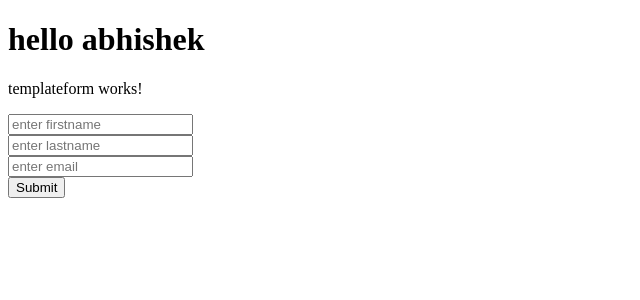
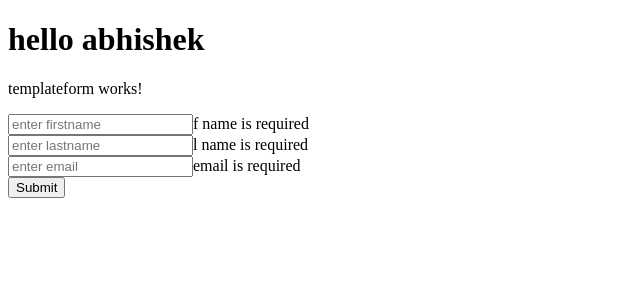
Before and after one commit to AbhishekNarwariya/ang, an Angular app: page / in a window 1280 px wide. Shown: the top 300 px of the page, without its empty margins (0-640 px from the left). Built offline with nearby package versions, Linux system fonts and the light colour scheme.

Commit message:
adding required

```diff
--- a/src/app/templateform/templateform.component.html
+++ b/src/app/templateform/templateform.component.html
@@ -3,13 +3,16 @@
 
 <form #refVar="ngForm" (ngSubmit)="Register(refVar.value)">
     <div>
-        <input type="text" placeholder="enter firstname" name="fname" ngModel>
+        <input type="text" placeholder="enter firstname" required="" name="fname" ngModel #fname="ngModel">
+        <span *ngIf="!fname.valid">f name is required</span>
     </div>
     <div>
-        <input type="text" placeholder="enter lastname" name="lname" ngModel>
+        <input type="text" placeholder="enter lastname" required="" name="lname" ngModel #lname="ngModel">
+        <span *ngIf="!lname.valid">l name is required</span>
     </div>
     <div>
-        <input type="text" placeholder="enter email" name="email" ngModel>
+        <input type="text" placeholder="enter email" required="" name="email" ngModel #email="ngModel">
+        <span *ngIf="!email.valid">email is required</span>
     </div>
     <div>
         <input type="submit"  name="register">
```
